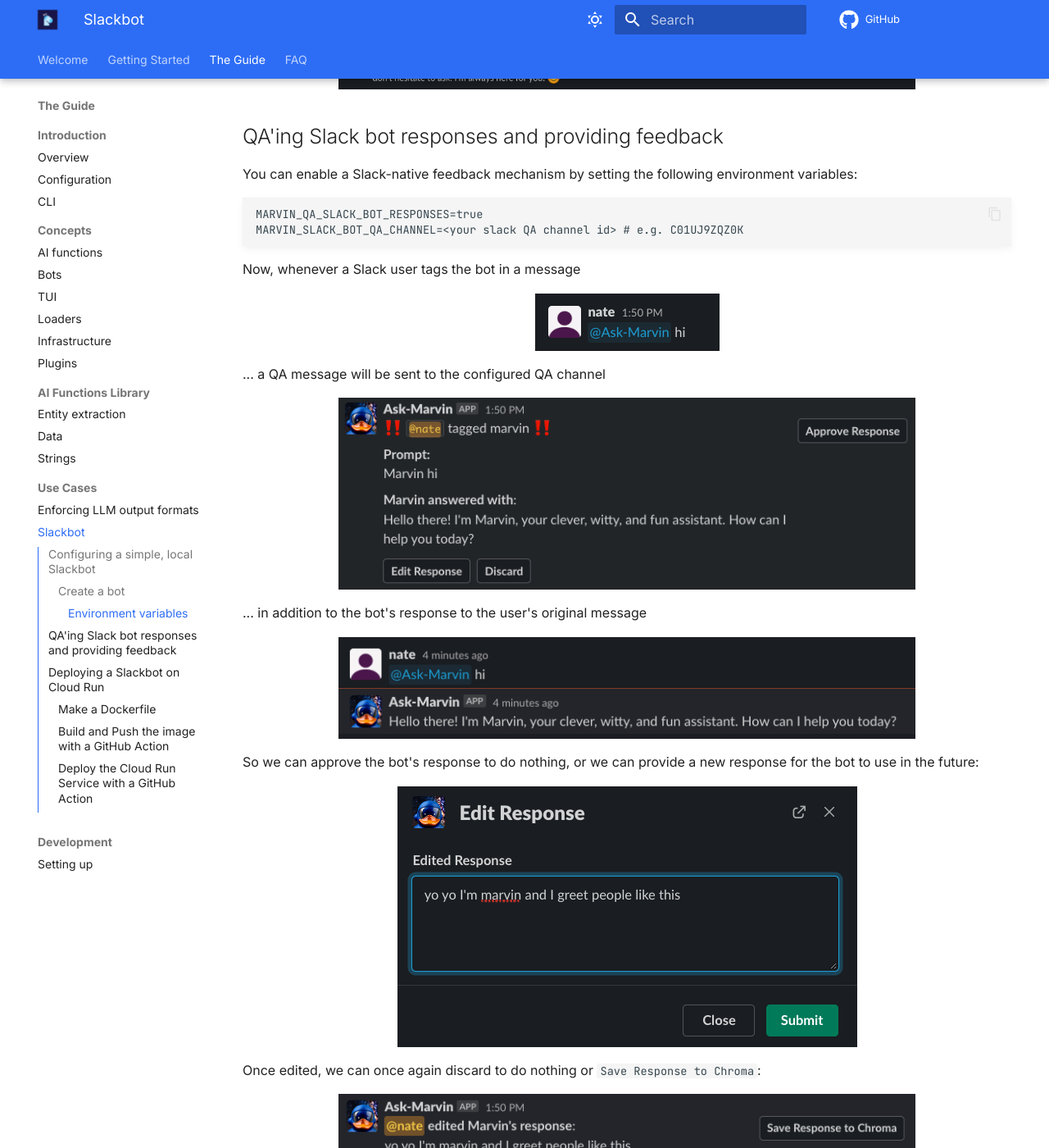
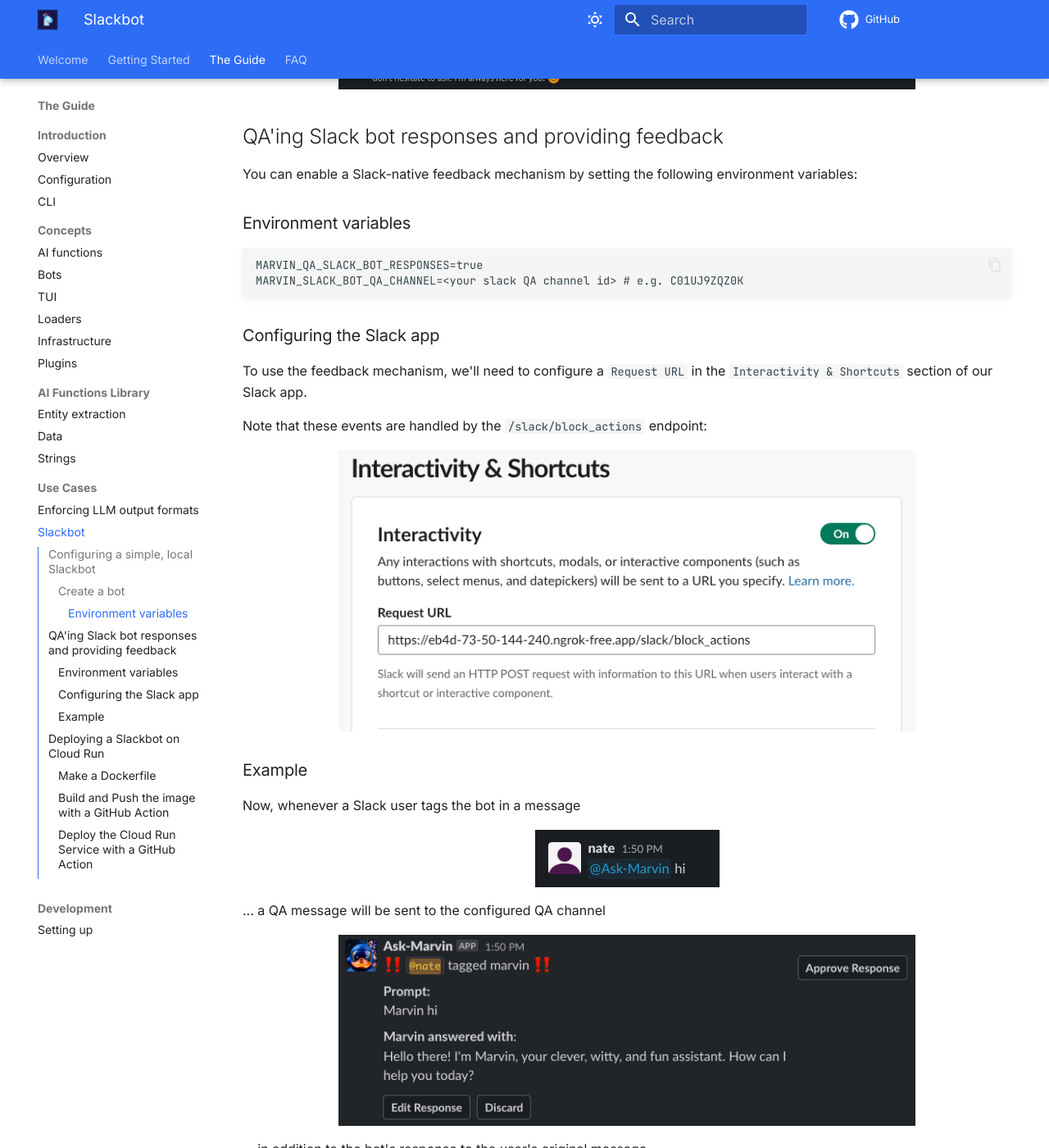
Before and after one commit to PrefectHQ/marvin, an MkDocs documentation site: the page built from docs/guide/use_cases/slackbot.md, in a window 1280 px wide and 1400 px high, scrolled down 1972 px. Shown: the whole window at 82% size. Built offline with MkDocs 1.6.1 and Material for MkDocs 9.7.7, drawn with Linux system fonts in a browser that asks for light colours; comment, search, counter and statistics services are not loaded; some of the changed text lies outside the part shown.

Commit message:
add interactivity endpoint instructions

````diff
--- a/docs/guide/use_cases/slackbot.md
+++ b/docs/guide/use_cases/slackbot.md
@@ -62,11 +62,19 @@
 ## QA'ing Slack bot responses and providing feedback
 You can enable a Slack-native feedback mechanism by setting the following environment variables:
 
+### Environment variables
 ```environment
 MARVIN_QA_SLACK_BOT_RESPONSES=true
 MARVIN_SLACK_BOT_QA_CHANNEL=<your slack QA channel id> # e.g. C01UJ9ZQZ0K
 ```
+### Configuring the Slack app
+To use the feedback mechanism, we'll need to configure a `Request URL` in the `Interactivity & Shortcuts` section of our Slack app.
 
+Note that these events are handled by the `/slack/block_actions` endpoint:
+
+![Slack Interactivity & Shortcuts](../../img/slackbot/interactivity.png)
+
+### Example
 Now, whenever a Slack user tags the bot in a message
 
 ![invoke](../../img/slackbot/invoke.png)
@@ -79,11 +87,11 @@
 
 ![bot response](../../img/slackbot/answer.png)
 
-So we can approve the bot's response to do nothing, or we can provide a new response for the bot to use in the future:
+So we can approve the response to do nothing, or click `Edit Response` provide a response for the bot to use in the future:
 
 ![edit response](../../img/slackbot/edit-response.png)
 
-Once edited, we can once again discard to do nothing or `Save Response to Chroma`:
+Once edited, we can `Discard` to do nothing or `Save Response to Chroma`:
 
 ![edited response](../../img/slackbot/edited-response.png)
 
````
Also changed, not shown: other parts of docs/guide/use_cases/slackbot.md (+2 -2 lines), docs/img/slackbot/interactivity.png (added).
